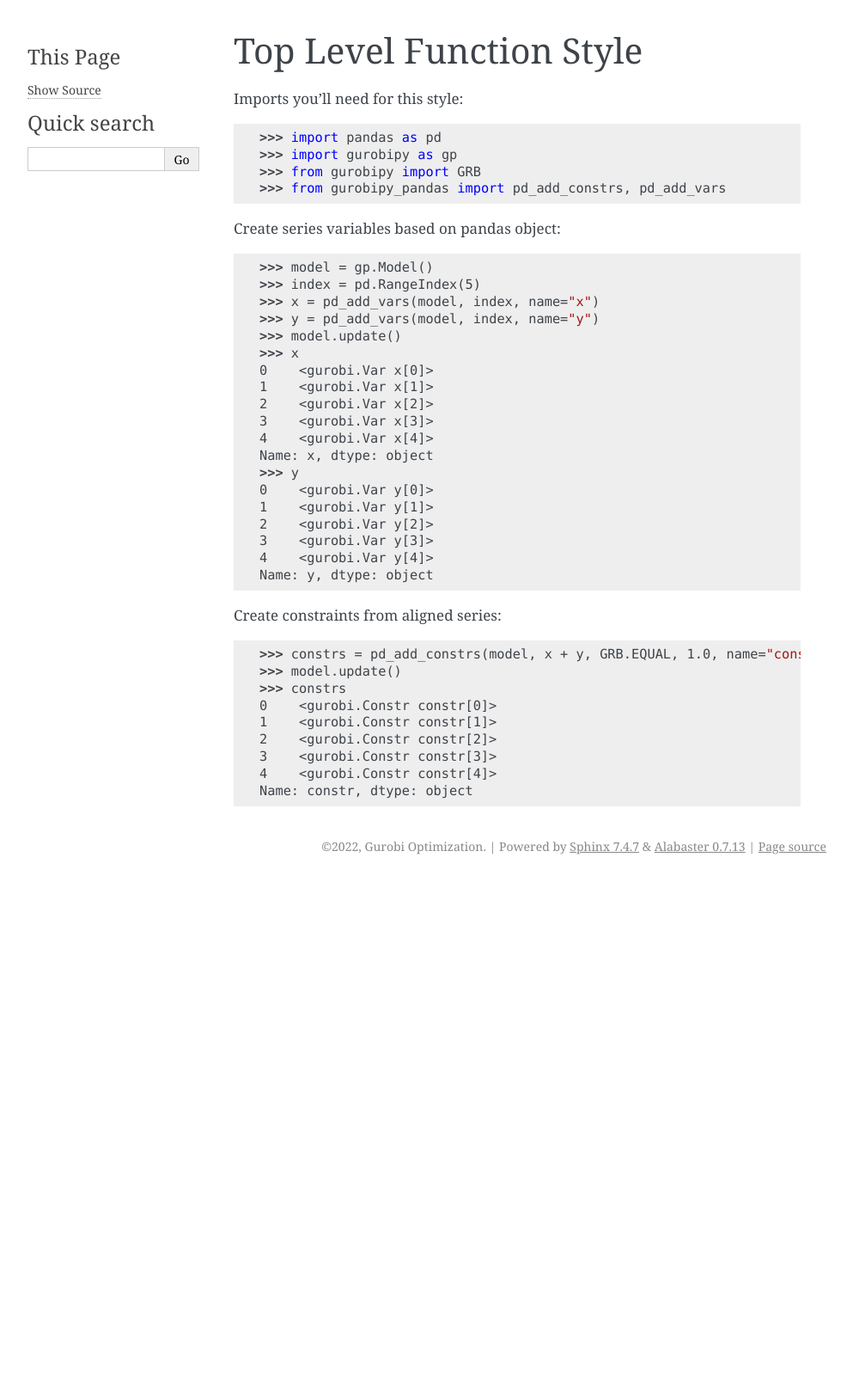
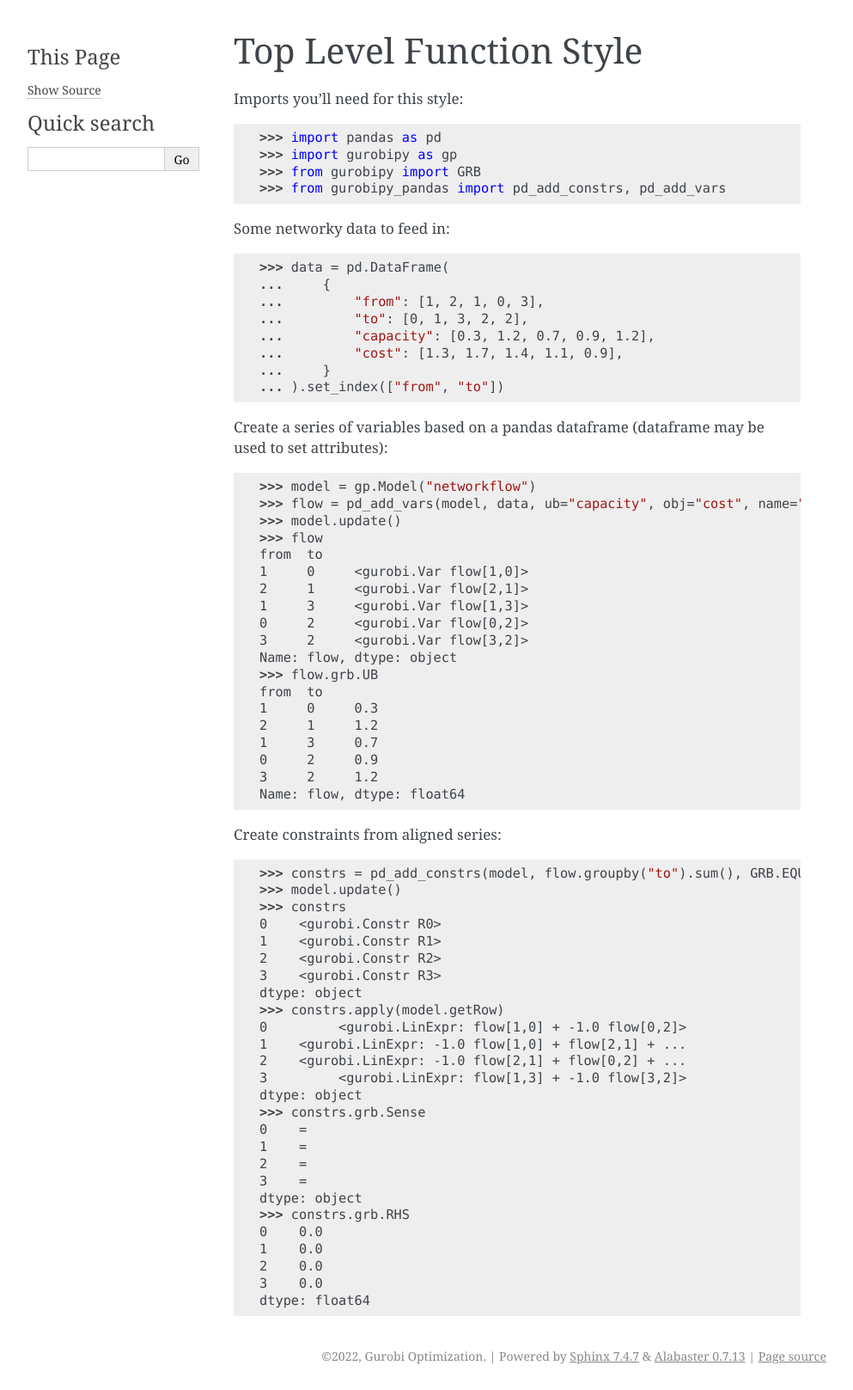
Before and after one commit to Gurobi/gurobipy-pandas, a Sphinx documentation site: the page built from docs/source/top-level-functions.rst, in a window 1280 px wide. Shown: the whole page at 86% size, without its empty margins (148-1141 px from the left). Built offline with Sphinx 7.4.7, drawn with Linux system fonts in a browser that asks for light colours; pages that are not in the unit, such as notebooks, are missing from menus; before the commit the page ends 1024 px from its top, so only the background shows below that.

Commit message:
Docs additions

```diff
--- a/docs/source/top-level-functions.rst
+++ b/docs/source/top-level-functions.rst
@@ -10,40 +10,70 @@ Imports you'll need for this style:
     >>> from gurobipy import GRB
     >>> from gurobipy_pandas import pd_add_constrs, pd_add_vars
 
-Create series variables based on pandas object:
+Some networky data to feed in:
 
 .. doctest:: [toplevel]
 
-    >>> model = gp.Model()
-    >>> index = pd.RangeIndex(5)
-    >>> x = pd_add_vars(model, index, name="x")
-    >>> y = pd_add_vars(model, index, name="y")
+    >>> data = pd.DataFrame(
+    ...     {
+    ...         "from": [1, 2, 1, 0, 3],
+    ...         "to": [0, 1, 3, 2, 2],
+    ...         "capacity": [0.3, 1.2, 0.7, 0.9, 1.2],
+    ...         "cost": [1.3, 1.7, 1.4, 1.1, 0.9],
+    ...     }
+    ... ).set_index(["from", "to"])
+
+Create a series of variables based on a pandas dataframe (dataframe may be used to set attributes):
+
+.. doctest:: [toplevel]
+
+    >>> model = gp.Model("networkflow")
+    >>> flow = pd_add_vars(model, data, ub="capacity", obj="cost", name="flow")
     >>> model.update()
-    >>> x
-    0    <gurobi.Var x[0]>
-    1    <gurobi.Var x[1]>
-    2    <gurobi.Var x[2]>
-    3    <gurobi.Var x[3]>
-    4    <gurobi.Var x[4]>
-    Name: x, dtype: object
-    >>> y
-    0    <gurobi.Var y[0]>
-    1    <gurobi.Var y[1]>
-    2    <gurobi.Var y[2]>
-    3    <gurobi.Var y[3]>
-    4    <gurobi.Var y[4]>
-    Name: y, dtype: object
+    >>> flow
+    from  to
+    1     0     <gurobi.Var flow[1,0]>
+    2     1     <gurobi.Var flow[2,1]>
+    1     3     <gurobi.Var flow[1,3]>
+    0     2     <gurobi.Var flow[0,2]>
+    3     2     <gurobi.Var flow[3,2]>
+    Name: flow, dtype: object
+    >>> flow.grb.UB
+    from  to
+    1     0     0.3
+    2     1     1.2
+    1     3     0.7
+    0     2     0.9
+    3     2     1.2
+    Name: flow, dtype: float64
 
 Create constraints from aligned series:
 
 .. doctest:: [toplevel]
 
-    >>> constrs = pd_add_constrs(model, x + y, GRB.EQUAL, 1.0, name="constr")
+    >>> constrs = pd_add_constrs(model, flow.groupby("to").sum(), GRB.EQUAL, flow.groupby("from").sum())
     >>> model.update()
     >>> constrs
-    0    <gurobi.Constr constr[0]>
-    1    <gurobi.Constr constr[1]>
-    2    <gurobi.Constr constr[2]>
-    3    <gurobi.Constr constr[3]>
-    4    <gurobi.Constr constr[4]>
-    Name: constr, dtype: object
+    0    <gurobi.Constr R0>
+    1    <gurobi.Constr R1>
+    2    <gurobi.Constr R2>
+    3    <gurobi.Constr R3>
+    dtype: object
+    >>> constrs.apply(model.getRow)
+    0         <gurobi.LinExpr: flow[1,0] + -1.0 flow[0,2]>
+    1    <gurobi.LinExpr: -1.0 flow[1,0] + flow[2,1] + ...
+    2    <gurobi.LinExpr: -1.0 flow[2,1] + flow[0,2] + ...
+    3         <gurobi.LinExpr: flow[1,3] + -1.0 flow[3,2]>
+    dtype: object
+    >>> constrs.grb.Sense
+    0    =
+    1    =
+    2    =
+    3    =
+    dtype: object
+    >>> constrs.grb.RHS
+    0    0.0
+    1    0.0
+    2    0.0
+    3    0.0
+    dtype: float64
```
